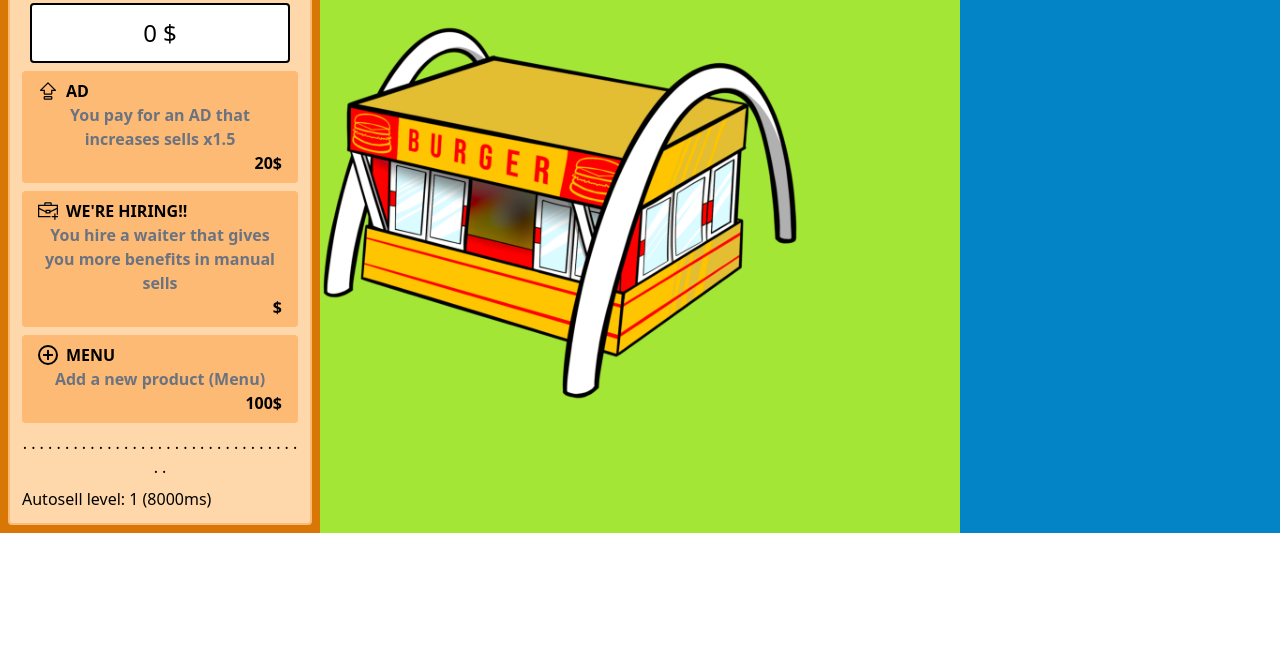
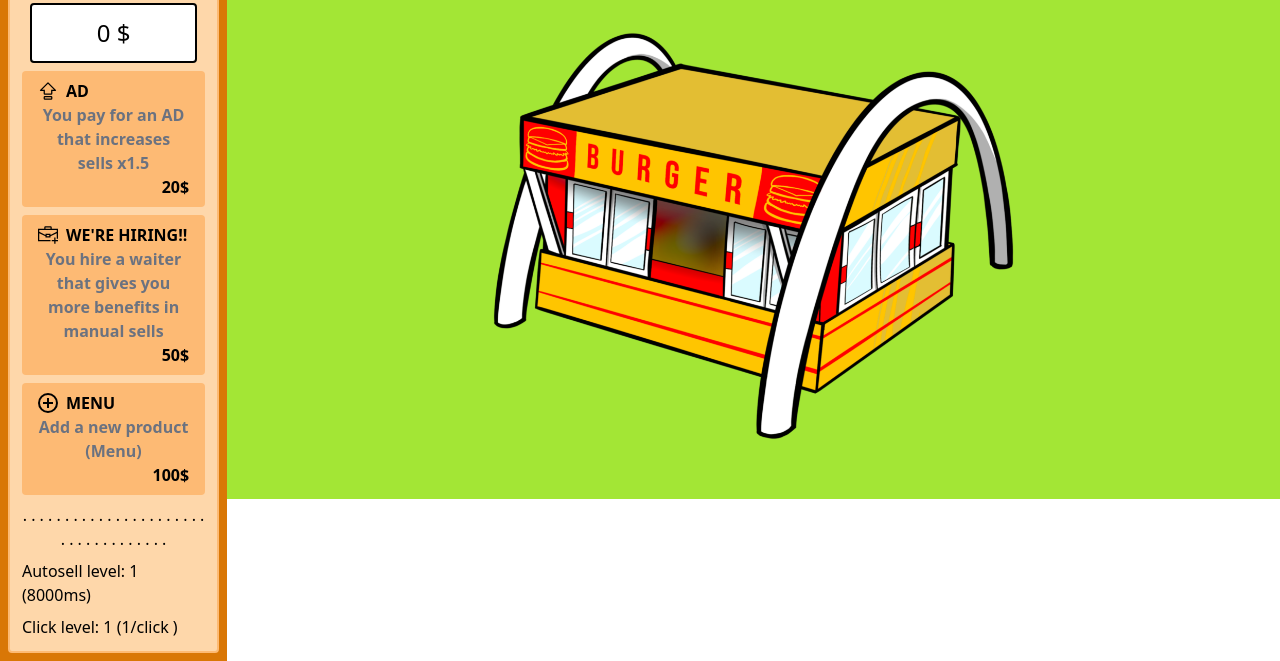
Before and after one commit to AntonioJCLDev/tycoon, a website: page index.html in a window 1280 px wide. Shown: the part 203-864 px from the top of the page. Before the commit the page ends 800 px from the top, so only its background shows below. Drawn offline with Linux system fonts and the light colour scheme.

Commit message:
Click upgrade and layout

```diff
--- a/index.html
+++ b/index.html
@@ -6,12 +6,12 @@
     <title>Tycoon</title>
     <link rel="stylesheet" href="/dist/output.css" />
   </head>
-  <body class="">
+  <body class="overflow-hidden">
     <header class="bg-slate-600 w-full flex justify-center">
       <img class="h-44 cursor-pointer" src="images/logo.webp" alt="" />
     </header>
     <section class="flex max-w-full">
-        <section class="bg-amber-600 w-1/4 p-2 max-h-full">
+        <section class="bg-amber-600 w-1/3 p-2 max-h-full">
             <section class="justify-start p-3 bg-orange-200 border-solid border-orange-300 border-2 w-full rounded h-full">
                 <section class="bg-white rounded p-2 m-2 border-solid border-black border-2">
                     <p class="p-1 text-center text-2xl"><span id="current-money"></span> $</p>
@@ -23,15 +23,15 @@
                             <h2 class="text-center">AD</h2>
                         </section>
                         <p class="text-gray-500">You pay for an AD that increases sells x1.5</p>
-                        <p class="flex justify-end"><span id="price"></span> $</p>
+                        <p class="flex justify-end"><span id="upgrade-auto"></span> $</p>
                     </button>
-                    <button class="btns w-full bg-orange-300 hover:bg-orange-400 text-black font-bold py-2 px-4 rounded" onclick="" id="">
+                    <button class="btns w-full bg-orange-300 hover:bg-orange-400 text-black font-bold py-2 px-4 rounded" onclick="upgradeClick()" id="">
                         <section class="flex items-center">
                             <img class="w-5 h-5 mr-2" src="images/add-work.svg" alt="upgrade"/>
                             <h2 class="text-center">WE'RE HIRING!!</h2>
                         </section>
                         <p class="text-gray-500">You hire a waiter that gives you more benefits in manual sells</p>
-                        <p class="flex justify-end"><span id=""></span> $</p>
+                        <p class="flex justify-end"><span id="upgrade-click"></span> $</p>
                     </button>
                     <button class="btns w-full bg-orange-300 hover:bg-orange-400 text-black font-bold py-2 px-4 rounded" onclick="addMenu()" id="">
                         <section class="flex items-center">
@@ -39,18 +39,16 @@
                             <h2 class="text-center">MENU</h2>
                         </section>
                         <p class="text-gray-500">Add a new product (Menu)</p>
-                        <p class="flex justify-end"><span id="addmenu"></span> $</p>
+                        <p class="flex justify-end"><span id="add-menu"></span> $</p>
                     </button>
                     <p class="text-center">. . . . . . . . . . . . . . . . . . . . . . . . . . . . . . . . . . .</p>
                     <p>Autosell level: <span id="level"></span> (<span id="ms"></span>ms)</p>
+                    <p>Click level: <span id="click-level"></span> (<span id="per-click"></span>/click )</p>
                 </section>
             </section>
         </section>
-      <section class="bg-lime-400 w-2/4">
-        <img class="flex justify-center cursor-pointer clip-path-shop w-3/4" src="./images/shop.webp" alt="" onclick="manualSells()"/>
-      </section>
-      <section class="bg-sky-600 w-1/4">
-        <p>Hola buenas tardes</p>
+      <section class="bg-lime-400 h-full flex flex-col items-center justify-center">
+        <img class="cursor-pointer clip-path-shop w-1/2" src="./images/shop.webp" alt="" onclick="manualSells()"/>
       </section>
     </section>
     <script src="./index.js"></script>
--- a/index.js
+++ b/index.js
@@ -1,30 +1,53 @@
 const spanMoney = document.querySelector('#current-money')
 const btnPowerUp = document.querySelector('#x2')
-const priceSpan = document.querySelector('#price')
-const priceAdd = document.querySelector('#addmenu')
+const priceSpan = document.querySelector('#upgrade-auto')
+const priceAdd = document.querySelector('#add-menu')
+const clickSpan = document.querySelector('#upgrade-click')
 const level = document.querySelector('#level')
 const ms = document.querySelector('#ms')
+const clickLevel = document.querySelector('#click-level')
+const perClick = document.querySelector('#per-click')
 let speedBuy = 8000
 let currentMoney = 0
 let pricemenu = 100
 let priceSpeed = 20
+let priceClick = 50
 let productPrice
 let speedLevel = 1
+let clickLvl = 1
+let cashClick = 1
 let click = 1
 spanMoney.innerHTML = currentMoney
 priceSpan.innerHTML = priceSpeed
 priceAdd.innerHTML = pricemenu
+clickSpan.innerHTML = priceClick
+clickLevel.innerHTML = clickLvl
+perClick.innerHTML = cashClick
 level.innerHTML = speedLevel
 ms.innerHTML = speedBuy
 
-/* if (currentMoney < priceSpeed || currentMoney < priceAdd){
-    document.getElementsByClassName("btns").disabled = true;
-} */
 
 function manualSells() {
     currentMoney = currentMoney + click
     spanMoney.innerHTML = currentMoney
 };
+
+function upgradeClick() {
+    if(currentMoney >= priceClick) {
+        currentMoney = currentMoney - priceClick;
+        clickLvl ++
+        autoSell()
+        click = click * 2
+        cashClick = click
+        priceClick = Math.floor(priceClick * 2)
+        clickSpan.innerHTML = priceClick
+        clickLevel.innerHTML = clickLvl
+        perClick.innerHTML = cashClick
+    }
+    else {
+        alert("No tienes dinero suficiente")
+    }
+}
 
 function autoSell() {
     getPrice()
```
Also changed, not shown: dist/output.css, images/menu.webp.
